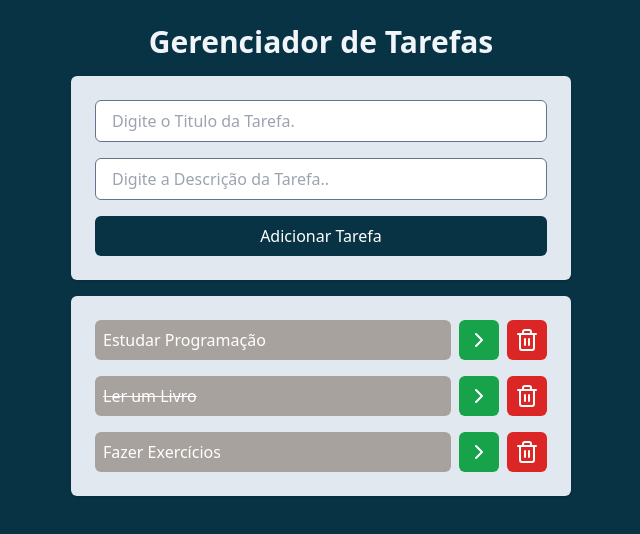
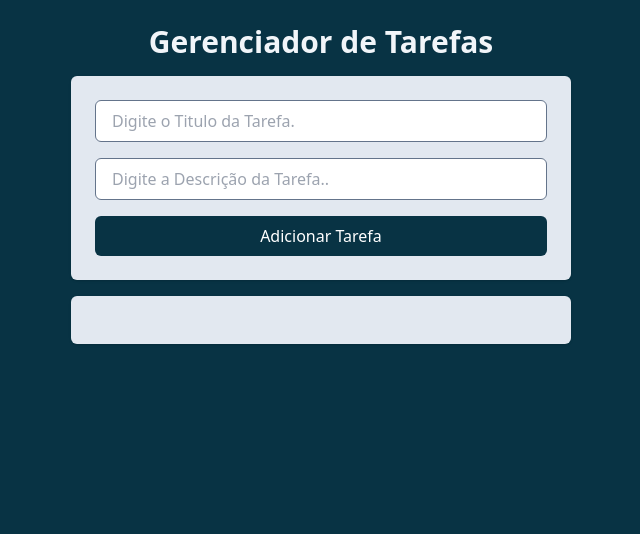
Before and after one commit to ProjectPedro/gerenciador-de-tarefas, a React (Vite) app: page / in a window 1280 px wide. Shown: the top 534 px of the page, without its empty margins (319-959 px from the left). Built offline with nearby package versions, Linux system fonts and the light colour scheme.

Commit message:
AddAdding Tasks to localStorage

```diff
--- a/src/App.jsx
+++ b/src/App.jsx
@@ -1,29 +1,15 @@
-import { useState } from "react";
+import { useEffect, useState } from "react";
 import Tasks from "./Tasks.jsx";
 import AddTask from "./AddTask.jsx";
-import { v4 } from 'uuid';
+import { v4 } from "uuid";
 
 function App() {
-  const [tasks, setTasks] = useState([
-    {
-      id: 1,
-      title: "Estudar Programação",
-      description: "Estudar React e JavaScript",
-      isCompleted: false,
-    },
-    {
-      id: 2,
-      title: "Ler um Livro",
-      description: "Ler 'O Senhor dos Anéis'",
-      isCompleted: true,
-    },
-    {
-      id: 3,
-      title: "Fazer Exercícios",
-      description: "Correr 5km no parque",
-      isCompleted: false,
-    },
-  ]);
+  const [tasks, setTasks] = useState(
+    JSON.parse(localStorage.getItem("tasks")) || []
+  );
+  useEffect(() => {
+    localStorage.setItem("tasks", JSON.stringify(tasks));
+  }, [tasks]);
 
   function onTaskClick(taskId) {
     const newTasks = tasks.map((task) => {
@@ -48,7 +34,7 @@ function App() {
       description,
       isCompleted: false,
     };
-    setTasks([...tasks,newTask]);
+    setTasks([...tasks, newTask]);
   }
   return (
     <div className="w-screen h-screen bg-cyan-950  flex justify-center p-6">
@@ -57,7 +43,7 @@ function App() {
           {" "}
           Gerenciador de Tarefas{" "}
         </h1>
-        <AddTask onAddTaskSubmit={onAddTaskSubmit}/>
+        <AddTask onAddTaskSubmit={onAddTaskSubmit} />
         <Tasks
           tasks={tasks}
           onTaskClick={onTaskClick}
```
